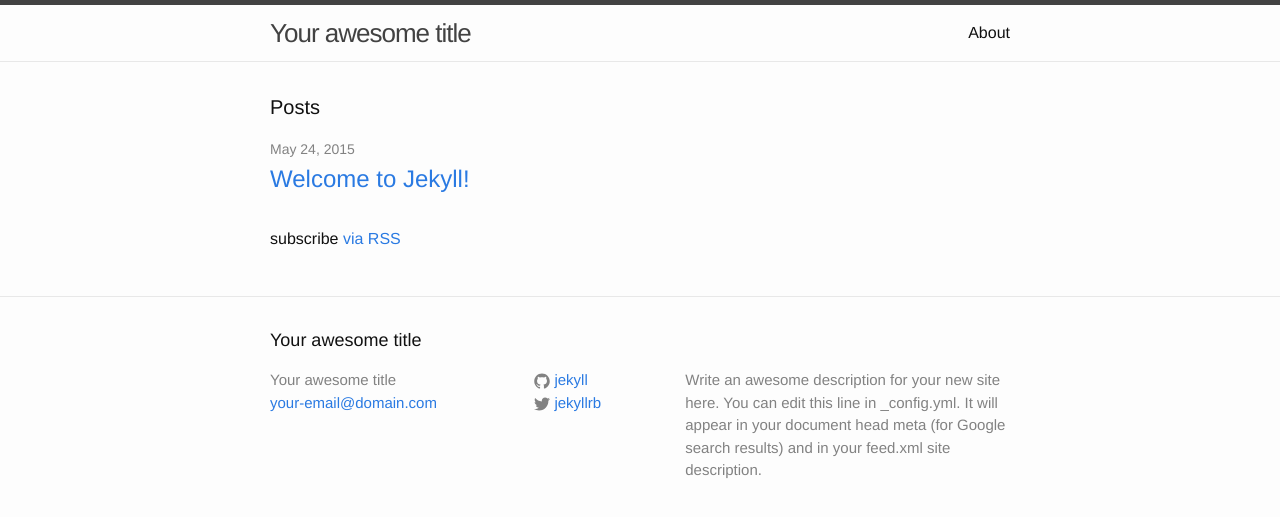
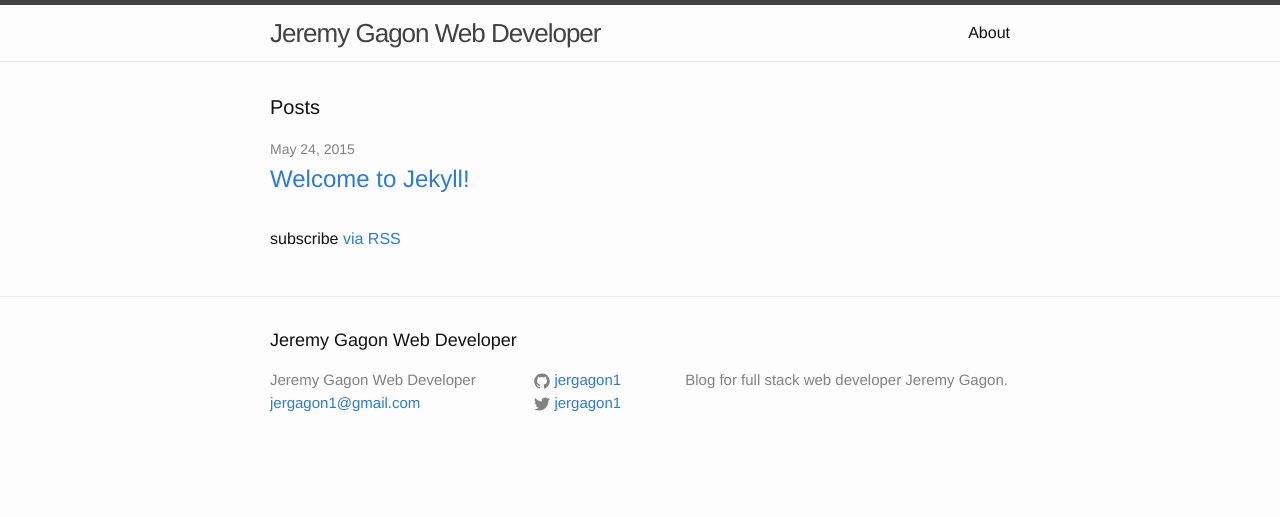
Before and after one commit to jergagon1/jergagon1.github.io, a Jekyll site: the page built from index.html, in a window 1280 px wide. Shown: the top 517 px of the page. Built offline with Jekyll 4.4.1, drawn with Linux system fonts in a browser that asks for light colours.

Commit message:
Modify _config.yml

```diff
--- a/_config.yml
+++ b/_config.yml
@@ -1,14 +1,12 @@
 # Site settings
-title: Your awesome title
-email: your-email@domain.com
+title: Jeremy Gagon Web Developer
+email: jergagon1@gmail.com
 description: > # this means to ignore newlines until "baseurl:"
-  Write an awesome description for your new site here. You can edit this
-  line in _config.yml. It will appear in your document head meta (for
-  Google search results) and in your feed.xml site description.
+  Blog for full stack web developer Jeremy Gagon.
 baseurl: "" # the subpath of your site, e.g. /blog/
-url: "http://yourdomain.com" # the base hostname & protocol for your site
-twitter_username: jekyllrb
-github_username:  jekyll
+url: "http://jergagon1.github.io" # the base hostname & protocol for your site
+twitter_username: jergagon1
+github_username:  jergagon1
 
 # Build settings
 markdown: kramdown
```
